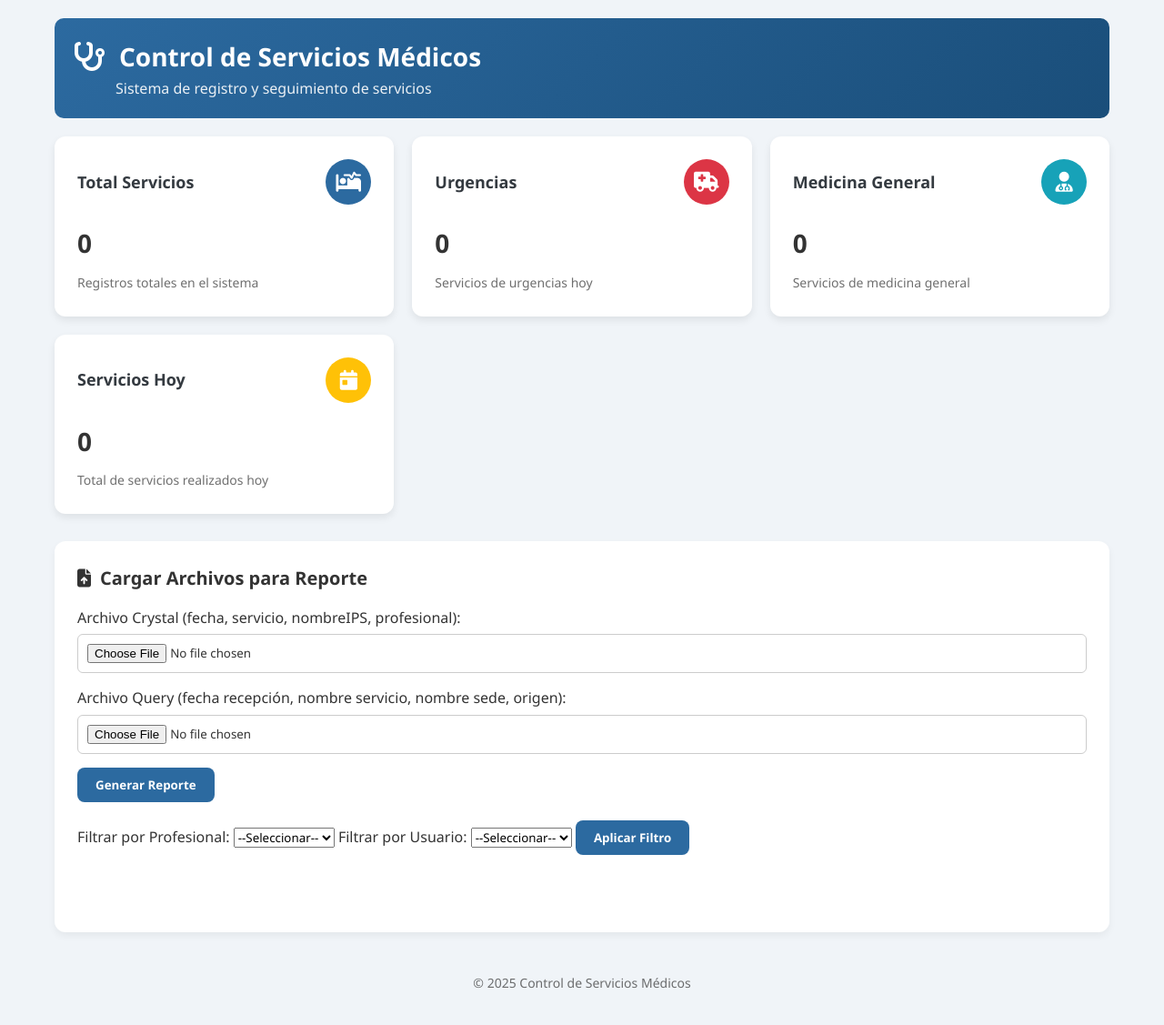
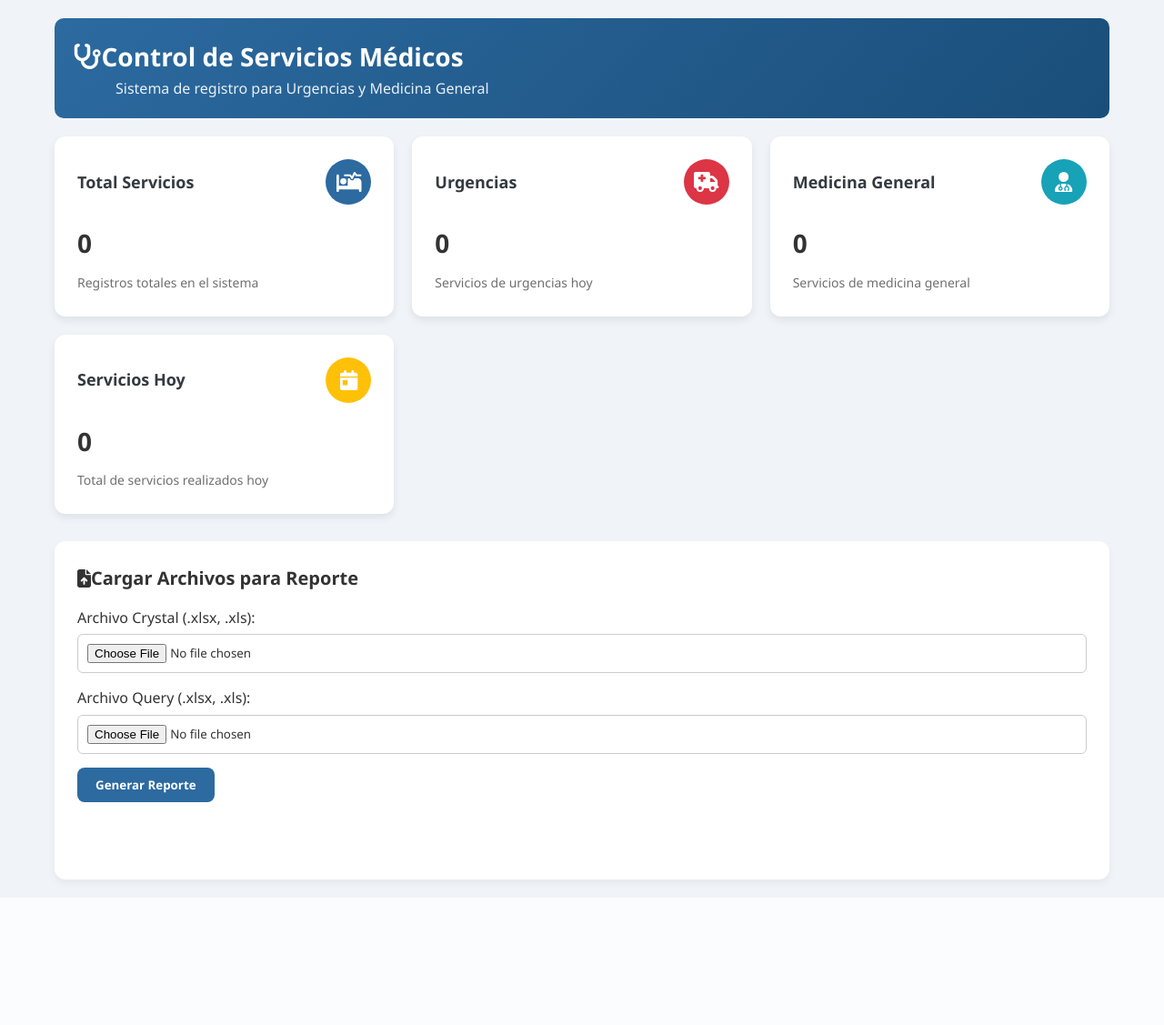
Before and after one commit to Gobo-AndresH/servicios_medicos, a Flask app: page / in a window 1280 px wide. Shown: the whole page at 91% size. After the commit the page ends 975 px from the top, so only its background shows below. Run offline with Flask 3, Linux system fonts and the light colour scheme.

Commit message:
Update index.html

```diff
--- a/templates/index.html
+++ b/templates/index.html
@@ -3,19 +3,17 @@
 <head>
     <meta charset="UTF-8">
     <meta name="viewport" content="width=device-width, initial-scale=1.0">
-    <meta name="theme-color" content="#2c6aa0">
-    <link rel="manifest" href="/static/manifest.json">
-    <link rel="apple-touch-icon" href="/static/icon-192.png">
-    <link rel="icon" href="/static/favicon.ico">
     <title>Control de Servicios Médicos</title>
     <link rel="stylesheet" href="/static/css/styles.css">
-    <link rel="stylesheet" href="https://cdnjs.cloudflare.com/ajax/libs/font-awesome/6.4.0/css/all.min.css">
+    <link rel="manifest" href="/manifest.json">
+    <link rel="icon" href="/static/favicon.ico">
+    <link rel="apple-touch-icon" href="/static/icon-192.png">
 </head>
 <body>
     <div class="container">
         <header>
             <h1><i class="fas fa-stethoscope"></i> Control de Servicios Médicos</h1>
-        <p class="subtitle">Sistema de registro y seguimiento de servicios</p>
+            <p class="subtitle">Sistema de registro para Urgencias y Medicina General</p>
         </header>
 
         <div class="dashboard">
@@ -27,6 +25,7 @@
                 <div class="value value-total">0</div>
                 <div class="card-footer">Registros totales en el sistema</div>
             </div>
+
             <div class="card">
                 <div class="card-header">
                     <div class="card-title">Urgencias</div>
@@ -35,6 +34,7 @@
                 <div class="value value-urgencias">0</div>
                 <div class="card-footer">Servicios de urgencias hoy</div>
             </div>
+
             <div class="card">
                 <div class="card-header">
                     <div class="card-title">Medicina General</div>
@@ -43,6 +43,7 @@
                 <div class="value value-general">0</div>
                 <div class="card-footer">Servicios de medicina general</div>
             </div>
+
             <div class="card">
                 <div class="card-header">
                     <div class="card-title">Servicios Hoy</div>
@@ -57,32 +58,22 @@
             <h2 class="section-title"><i class="fas fa-file-upload"></i> Cargar Archivos para Reporte</h2>
             <form id="uploadForm">
                 <div class="form-group">
-                <label for="crystalFile">Archivo Crystal (fecha, servicio, nombreIPS, profesional):</label>
+                    <label for="crystalFile">Archivo Crystal (.xlsx, .xls):</label>
                     <input type="file" class="file-input" id="crystalFile" name="crystal_file" accept=".csv,.xlsx,.xls" required>
                 </div>
+
                 <div class="form-group">
-                <label for="queryFile">Archivo Query (fecha recepción, nombre servicio, nombre sede, origen):</label>
+                    <label for="queryFile">Archivo Query (.xlsx, .xls):</label>
                     <input type="file" class="file-input" id="queryFile" name="query_file" accept=".csv,.xlsx,.xls" required>
                 </div>
+
                 <button type="submit" class="btn">Generar Reporte</button>
             </form>
-
-        <div class="filter-section" style="margin-top:20px;">
-            <label for="filter-prof">Filtrar por Profesional:</label>
-            <select id="filter-prof"><option value="">--Seleccionar--</option></select>
-            <label for="filter-user">Filtrar por Usuario:</label>
-            <select id="filter-user"><option value="">--Seleccionar--</option></select>
-            <button id="filter-button" class="btn">Aplicar Filtro</button>
+            <div id="result" class="result"></div>
+        </div>
     </div>
 
-        <div id="result" class="result"></div>
-    </div>
-
-    <footer>
-        <p>© 2025 Control de Servicios Médicos</p>
-    </footer>
-</div>
-
+    <script src="https://cdnjs.cloudflare.com/ajax/libs/font-awesome/6.4.0/js/all.min.js"></script>
     <script src="/static/js/app.js"></script>
 </body>
 </html>
```
Lines whose indentation alone changed are shown as unchanged.
